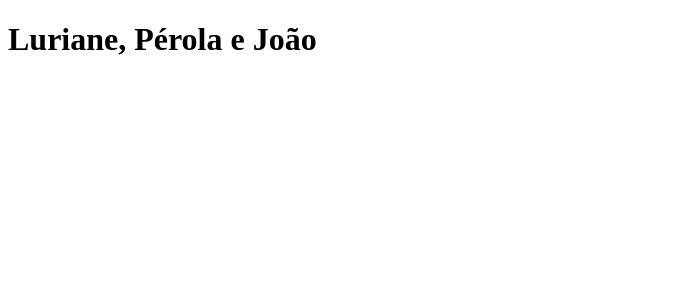
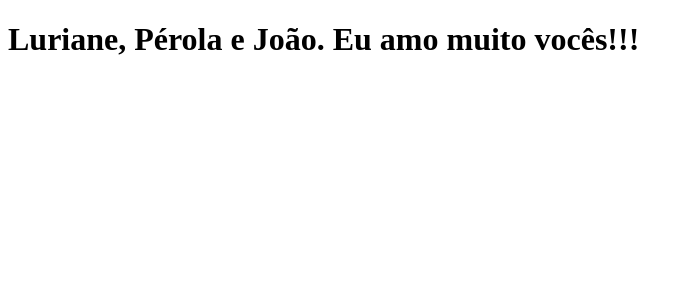
Before and after one commit to JeffersonFaria1/clone-tabnews, a Next.js app: page / in a window 1280 px wide. Shown: the top 300 px of the page, without its empty margins (0-692 px from the left). Built offline with nearby package versions, Linux system fonts and the light colour scheme.

Commit message:
Novo commit message

```diff
--- a/pages/index.js
+++ b/pages/index.js
@@ -1,5 +1,5 @@
 function Home() {
-    return <h1>Luriane, Pérola e João</h1>
+    return <h1>Luriane, Pérola e João. Eu amo muito vocês!!!</h1>
     }
 
 export default Home;
```
